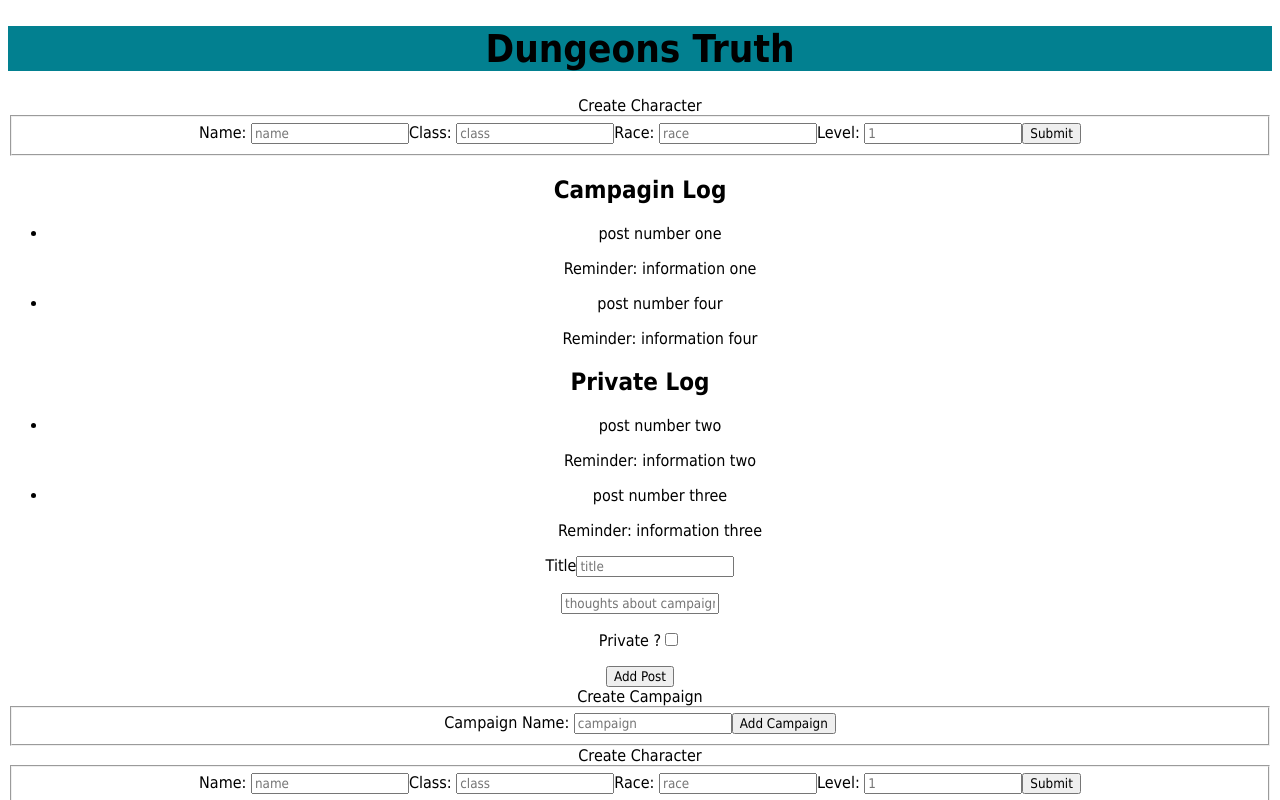
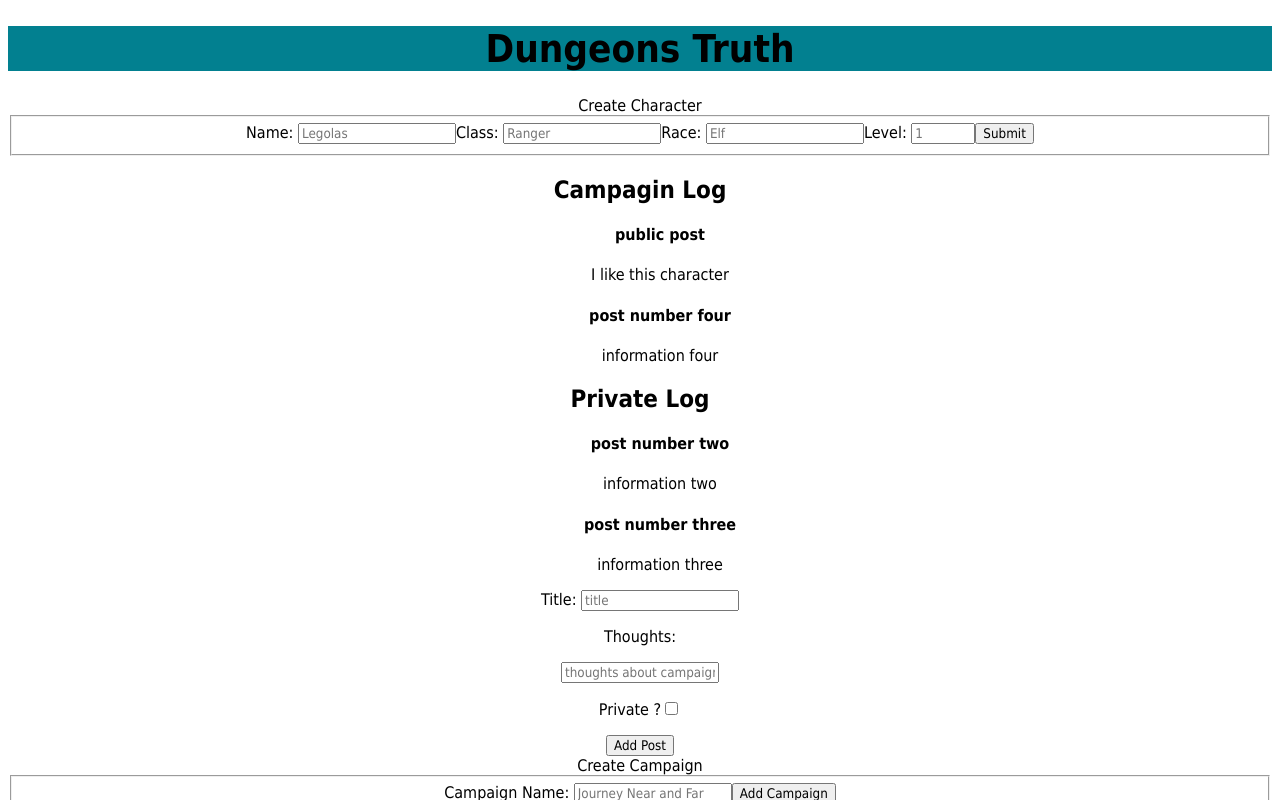
Before and after one commit to ivybenson/dd-logging-client, a React (Create React App) app: page /dashboard in a window 1280 px wide. Shown: the top 800 px of the page. Built offline with nearby package versions, Linux system fonts and the light colour scheme.

Commit message:
input updates

```diff
--- a/src/AddPost/AddPost.js
+++ b/src/AddPost/AddPost.js
@@ -1,8 +1,8 @@
 import React from "react";
 
 import Context from "../Context";
-import config from "../config";
-import TokenService from "../services/token-service";
+// import config from "../config";
+// import TokenService from "../services/token-service";
 
 export default class AddPost extends React.Component {
   static contextType = Context;
@@ -25,28 +25,30 @@ export default class AddPost extends React.Component {
       content: content.value,
       private: postType.checked,
     };
-    fetch(`${config.API_ENDPOINT}api/post`, {
-      method: "POST",
-      headers: {
-        "Content-Type": "application/json",
-        authorization: `Bearer ${TokenService.getAuthToken()}`,
-      },
-      body: JSON.stringify(post),
-    })
-      .then((res) => {
-        if (!res.ok) {
-          return res.json().then((error) => {
-            throw error;
-          });
-        }
-        return res.json();
-      })
-      .then((post) => {
-        alert("Your post has been added to the campaign");
-        e.target.reset();
-        this.context.addPost(post);
-      })
-      .catch((error) => this.setState({ error }));
+    // fetch(`${config.API_ENDPOINT}api/post`, {
+    //   method: "POST",
+    //   headers: {
+    //     "Content-Type": "application/json",
+    //     authorization: `Bearer ${TokenService.getAuthToken()}`,
+    //   },
+    //   body: JSON.stringify(post),
+    // })
+    //   .then((res) => {
+    //     if (!res.ok) {
+    //       return res.json().then((error) => {
+    //         throw error;
+    //       });
+    //     }
+    //     return res.json();
+    //   })
+    //   .then((post) => {
+    //     alert("Your post has been added to the campaign");
+    //     e.target.reset();
+    //     this.context.addPost(post);
+    //   })
+    //   .catch((error) => this.setState({ error }));
+    this.context.addPost(post);
+    e.target.reset();
   };
 
   render() {
@@ -54,7 +56,7 @@ export default class AddPost extends React.Component {
       <div className="add-post">
         <form className="add-post-form" onSubmit={this.addNewPost}>
           <p>
-            Title
+            Title: {""}
             <input
               type="text"
               placeholder="title"
@@ -65,6 +67,7 @@ export default class AddPost extends React.Component {
               name="title"
             />
           </p>
+          <p>Thoughts: {""} </p>
           <input
             type="text"
             id="content"
--- a/src/App.css
+++ b/src/App.css
@@ -1,5 +1,6 @@
 * {
   font-family: Tahoma, sans-serif;
+  list-style: none;
 }
 
 .App {
--- a/src/App.js
+++ b/src/App.js
@@ -7,19 +7,20 @@ import CreateCharacter from "./CreateCharacter/CreateCharacter";
 import Dashboard from "./Dashboard/Dashboard";
 import CampaginLog from "./CampaignLog/CampaignLog";
 import AddPost from "./AddPost/AddPost";
+import LandingPage from "./LandingPage/LandingPage";
 
 class App extends React.Component {
   state = {
     users: [],
-    campaign: [],
-    characters: [],
+    campaign: {},
+    character: {},
     posts: [
       {
         id: 1,
         characterid: 1,
         campaignid: 1,
-        title: "post number one",
-        content: "information one",
+        title: "public post",
+        content: "I like this character",
         private: false,
         datecreated: "01/07/21",
       },
@@ -52,18 +53,16 @@ class App extends React.Component {
       },
     ],
     addCampaign: (campaign) => {
-      this.setState({
-        campaign: [...this.state.campaign, campaign],
-      });
+      this.setState({ campaign: campaign });
     },
     addCharacter: (character) => {
       this.setState({
-        characters: [...this.state.characters, character],
+        character: character,
       });
     },
     addPost: (post) => {
       this.setState({
-        characters: [...this.state.posts, post],
+        posts: [...this.state.posts, post],
       });
     },
   };
@@ -75,6 +74,7 @@ class App extends React.Component {
             <h1>Dungeons Truth</h1>
           </header>
           <Route path="/dashboard" component={Dashboard} />
+          {/* <LandingPage /> */}
           <CreateCampaign />
           <CreateCharacter />
           <AddPost />
--- a/src/CampaignLog/CampaignLog.js
+++ b/src/CampaignLog/CampaignLog.js
@@ -15,9 +15,8 @@ export default class CampaginLog extends React.Component {
             .filter((post) => !post.private)
             .map((post) => (
               <li key={post.id}>
-                {post.title}
-
-                <p>Reminder: {post.content}</p>
+                <h4>{post.title}</h4>
+                <p>{post.content}</p>
               </li>
             ))}
         </ul>
@@ -27,9 +26,9 @@ export default class CampaginLog extends React.Component {
             .filter((post) => post.private)
             .map((post) => (
               <li key={post.id}>
-                {post.title}
+                <h4>{post.title}</h4>
 
-                <p>Reminder: {post.content}</p>
+                <p>{post.content}</p>
               </li>
             ))}
         </ul>
--- a/src/CreateCampaign/CreateCampaign.js
+++ b/src/CreateCampaign/CreateCampaign.js
@@ -1,7 +1,7 @@
 import React from "react";
 import Context from "../Context";
-import config from "../config";
-import TokenService from "../services/token-service";
+// import config from "../config";
+// import TokenService from "../services/token-service";
 
 export default class CreateCampaign extends React.Component {
   static contextType = Context;
@@ -10,55 +10,66 @@ export default class CreateCampaign extends React.Component {
     onAddCampaign: () => {},
   };
 
-  addNewCampaign = (e) => {
-    const { campaignname } = e.target;
+  addSetCampaign = (e) => {
+    e.preventDefault();
     const campaign = {
-      name: campaignname.value,
+      name: e.target.name.value,
+      id: Math.floor(Math.random() * 100) + 1,
     };
-    fetch(`${config.API_ENDPOINT}api/campaign`, {
-      method: "POST",
-      headers: {
-        "Content-Type": "application/json",
-        authorization: `Bearer ${TokenService.getAuthToken()}`,
-      },
-      body: JSON.stringify(campaign),
-    })
-      .then((res) => {
-        if (!res.ok) {
-          return res.json().then((error) => {
-            throw error;
-          });
-        }
-        return res.json();
-      })
-      .then((campaign) => {
-        alert("Your campaign has been added to your account");
-        e.target.reset();
+    // fetch(`${config.API_ENDPOINT}api/campaign`, {
+    //   method: "POST",
+    //   headers: {
+    //     "Content-Type": "application/json",
+    //     authorization: `Bearer ${TokenService.getAuthToken()}`,
+    //   },
+    //   body: JSON.stringify(campaign),
+    // })
+    //   .then((res) => {
+    //     if (!res.ok) {
+    //       return res.json().then((error) => {
+    //         throw error;
+    //       });
+    //     }
+    //     return res.json();
+    //   })
+    //   .then((campaign) => {
+    //     alert("Your campaign has been added to your account");
+    //     e.target.reset();
+    //     this.context.addCampaign(campaign);
+    //   })
+    //   .catch((error) => this.setState({ error }));
+
     this.context.addCampaign(campaign);
-      })
-      .catch((error) => this.setState({ error }));
   };
 
   render() {
     return (
       <div>
+        {this.context.campaign.id ? (
+          <h3>
+            Campaign: {this.context.campaign.name} - #{this.context.campaign.id}
+          </h3>
+        ) : (
+          <div>
             Create Campaign
-        <form>
+            <form onSubmit={this.addSetCampaign}>
               <fieldset>
                 <label>Campaign Name: {""}</label>
                 <input
                   type="text"
-              placeholder="campaign"
-              id="campaign"
+                  placeholder="Journey Near and Far"
+                  id="name"
                   required
                   aria-required="true"
                   aria-label="campaign name"
-              name="campaignname"
+                  name="name"
                 />
                 <button type="submit">Add Campaign</button>
               </fieldset>
             </form>
           </div>
+        )}
+      </div>
     );
   }
 }
--- a/src/CreateCharacter/CreateCharacter.js
+++ b/src/CreateCharacter/CreateCharacter.js
@@ -1,55 +1,65 @@
 import React from "react";
 import Context from "../Context";
-import config from "../config";
-import TokenService from "../services/token-service";
+// import config from "../config";
+// import TokenService from "../services/token-service";
 
 export default class CreateCharacter extends React.Component {
   static contextType = Context;
 
-  createCharacter = (e) => {
+  addSetCharacter = (e) => {
     e.preventDefault();
     const { name, characterclass, race, level } = e.target;
     const character = {
-      id: this.context.characters.length + 1,
       name: name.value,
       characterclass: characterclass.value,
       race: race.value,
       level: level.value,
     };
-    fetch(`${config.API_ENDPOINT}api/character`, {
-      method: "POST",
-      headers: {
-        "Content-Type": "application/json",
-        authorization: `Bearer ${TokenService.getAuthToken()}`,
-      },
-      body: JSON.stringify(character),
-    })
-      .then((res) => {
-        if (!res.ok) {
-          return res.json().then((error) => {
-            throw error;
-          });
-        }
-        return res.json();
-      })
-      .then((character) => {
-        alert("Your character has been added to your account.");
-        e.target.reset();
+    // fetch(`${config.API_ENDPOINT}api/character`, {
+    //   method: "POST",
+    //   headers: {
+    //     "Content-Type": "application/json",
+    //     authorization: `Bearer ${TokenService.getAuthToken()}`,
+    //   },
+    //   body: JSON.stringify(character),
+    // })
+    //   .then((res) => {
+    //     if (!res.ok) {
+    //       return res.json().then((error) => {
+    //         throw error;
+    //       });
+    //     }
+    //     return res.json();
+    //   })
+    //   .then((character) => {
+    //     alert("Your character has been added to your account.");
+    //     e.target.reset();
+    //     this.context.addCharacter(character);
+    //   })
+    //   .catch((error) => this.setState({ error }));
+
     this.context.addCharacter(character);
-      })
-      .catch((error) => this.setState({ error }));
   };
 
   render() {
     return (
       <div>
+        {this.context.character.name ? (
+          <h3>
+            You are {this.context.character.name} a{" "}
+            {this.context.character.race}{" "}
+            {this.context.character.characterclass}, Level{" "}
+            {this.context.character.level}
+          </h3>
+        ) : (
+          <div>
             Create Character
-        <form onSubmit={this.createCharacter}>
+            <form onSubmit={this.addSetCharacter}>
               <fieldset>
                 <label>Name: {""}</label>
                 <input
                   type="text"
-              placeholder="name"
+                  placeholder="Legolas"
                   id="name"
                   required
                   aria-required="true"
@@ -60,7 +70,7 @@ export default class CreateCharacter extends React.Component {
                 <label>Class: {""}</label>
                 <input
                   type="text"
-              placeholder="class"
+                  placeholder="Ranger"
                   id="class"
                   required
                   aria-required="true"
@@ -71,7 +81,7 @@ export default class CreateCharacter extends React.Component {
                 <label>Race: {""}</label>
                 <input
                   type="text"
-              placeholder="race"
+                  placeholder="Elf"
                   id="race"
                   required
                   aria-required="true"
@@ -81,8 +91,9 @@ export default class CreateCharacter extends React.Component {
 
                 <label>Level: {""}</label>
                 <input
-              type="integer"
+                  type="number"
                   min="1"
+                  max="20"
                   placeholder="1"
                   id="level"
                   required
@@ -94,6 +105,8 @@ export default class CreateCharacter extends React.Component {
               </fieldset>
             </form>
           </div>
+        )}
+      </div>
     );
   }
 }
--- a/src/Dashboard/Dashboard.js
+++ b/src/Dashboard/Dashboard.js
@@ -8,9 +8,7 @@ export default class Dashboard extends React.Component {
     return (
       <div onSubmit={this.addEvent}>
         <CreateCharacter />
-
         <CampaignLog />
-
         <AddPost />
       </div>
     );
--- /dev/null
+++ b/src/LandingPage/LandingPage.js
@@ -0,0 +1,27 @@
+import React from "react";
+
+export default function LandingPage(props) {
+  return (
+    <div className="landingPage">
+      <h2>Welcome to Dungeons Truth.</h2>
+      <p>Log in or sign up to start telling your story.</p>
+      <p>
+        Create a campagin and invite your campagin team members. You can create
+        your character with their name, class, race, and level. From there
+        within the campaign your character can post both publicly and privately.
+        Public posts will come from all campaign members to come together and
+        tell your story and track your campagin's progress. Private posts can
+        help players track what special items they have picked up, private
+        feelings about NPCs and other characters, and updates they want to keep
+        to themselves. Add your team members and tell your story.
+      </p>
+      <button
+        className="landingpage-btn"
+        type="submit"
+        // onClick={(e) => props.history.push("/signup")}
+      >
+        Get Started
+      </button>
+    </div>
+  );
+}
```
Also changed, not shown: 2 other files (tests, documents, lock files or other folders). Lines whose indentation alone changed are shown as unchanged.
